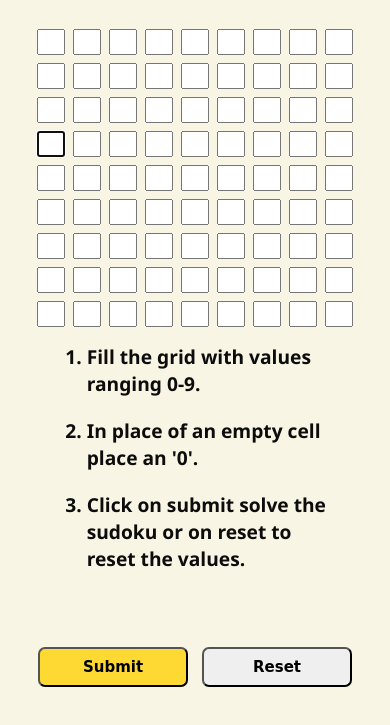
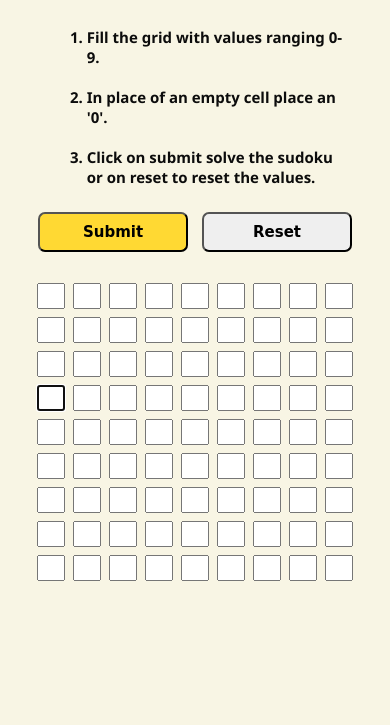
Before and after one commit to Suyash1855/SudokuSolver, a plain HTML site: page index.html in a window 390 px wide. Shown: the part 151-876 px from the top of the page. Drawn offline with Linux system fonts and the light colour scheme.

Commit message:
Updated for responsiveness

```diff
--- a/Styles.css
+++ b/Styles.css
@@ -3,11 +3,14 @@ body {
   color: #0c0c0c;
   background-color: #F8F5E4;
 }
+
 .container {
   display: flex;
     width: 90%;
     margin: auto;
     /* text-align: center; */
+    align-items: center;
+    justify-content: center;
   }
 
 .grid-container{
@@ -15,10 +18,23 @@ body {
   width: 60%;
   height: 500px;
 }
-.error-window{
+.error{
   width: 20%;
 }
+.p-tag{
+  text-align: center;
+  padding: 10px;
+  color: #ff0000;
+  font-size: 1.3rem;
+  font-family:'Segoe UI', Tahoma, Geneva, Verdana, sans-serif;
+  font-weight: 600;
+}
+.active{
 
+  border-color: #0c0c0c;
+  border-radius: 10px;
+  border-style: solid;
+}
 li{
     font-family:'Segoe UI', Tahoma, Geneva, Verdana, sans-serif;
   font-size: 1.2rem;
@@ -109,8 +125,16 @@ li{
 
       font-size: 55px;
     }
+    .error{
+      min-width: 300px;
+      height: 20px;
+    }
+    .p-tag{
+
+      font-size: 15px;
+    }
     .container{
-      flex-direction: column-reverse;
+      flex-direction: column;
     }
     .grid-container{
       width: 100%;
@@ -119,6 +143,17 @@ li{
     .instruction{
       width: 100%;
     }
+    li{
+      font-size:15px ;
+
+    }
+    .btns{
+      margin: 0px 0px 20px 0;
+    }
+    .error{
+      margin: 10px 10px 30px 10px;
+      height: 100px;
+    }
     .input{
       height: 20px;
       width: 20px;
```
